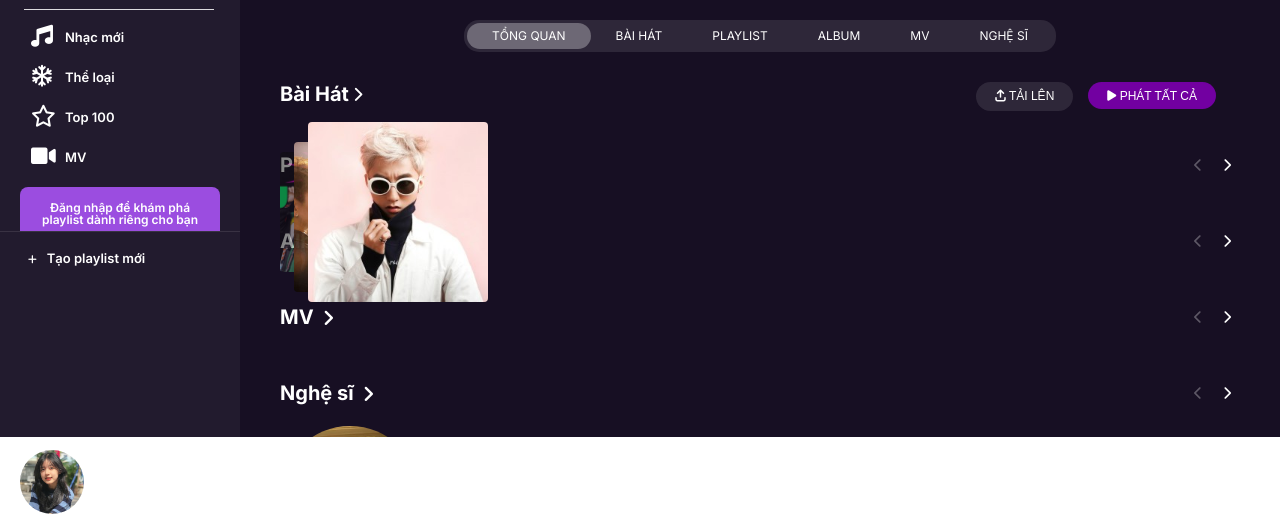
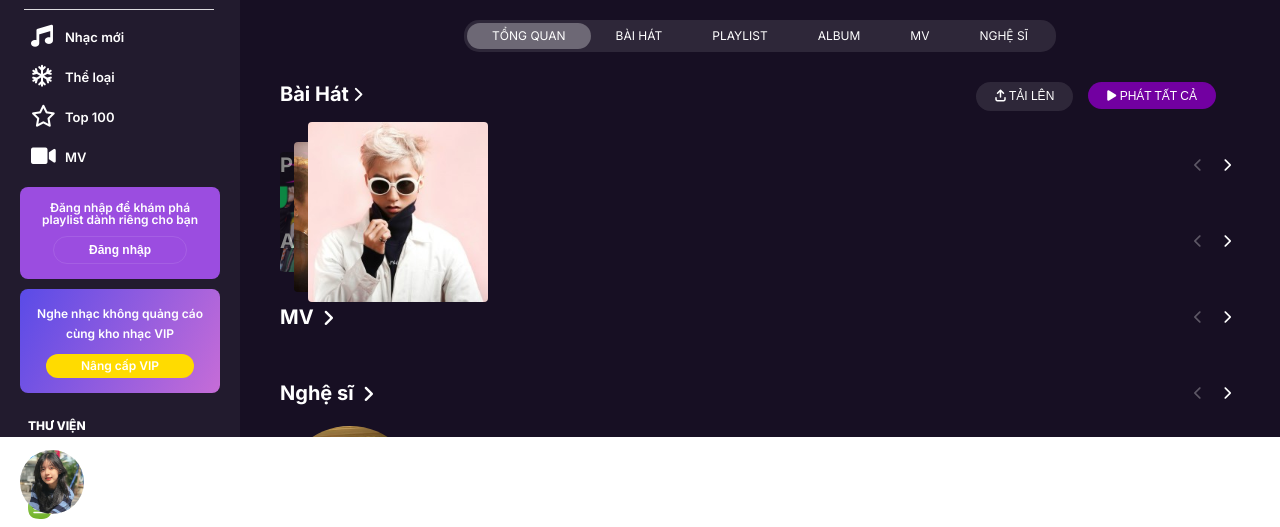
Before and after one commit to nguyentiendat05122003/ZingMP3, a plain HTML site: page index.html in a window 1280 px wide. Shown: the part 273-800 px from the top of the page. Drawn offline with nearby package versions, Linux system fonts and the light colour scheme; files whose address does not match are found by name.

Commit message:
fix siderbar

```diff
--- a/assets/sass/responsive.scss
+++ b/assets/sass/responsive.scss
@@ -257,7 +257,7 @@
 @media screen and (min-width:1024px) {
    .sideBar{
     .menu-under{
-        max-height:auto;
+        max-height:100%;
     }
    }
 }
```
Also changed, not shown: assets/sass/style.css.
